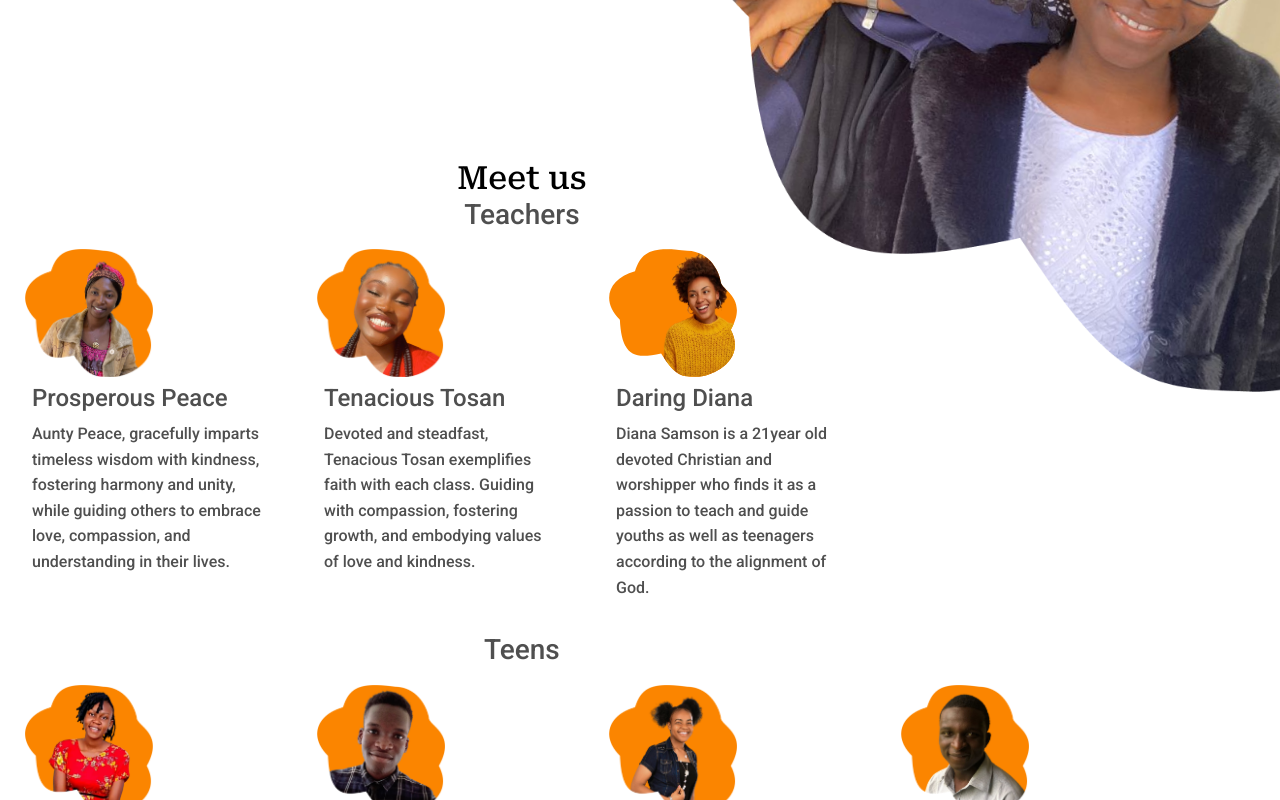
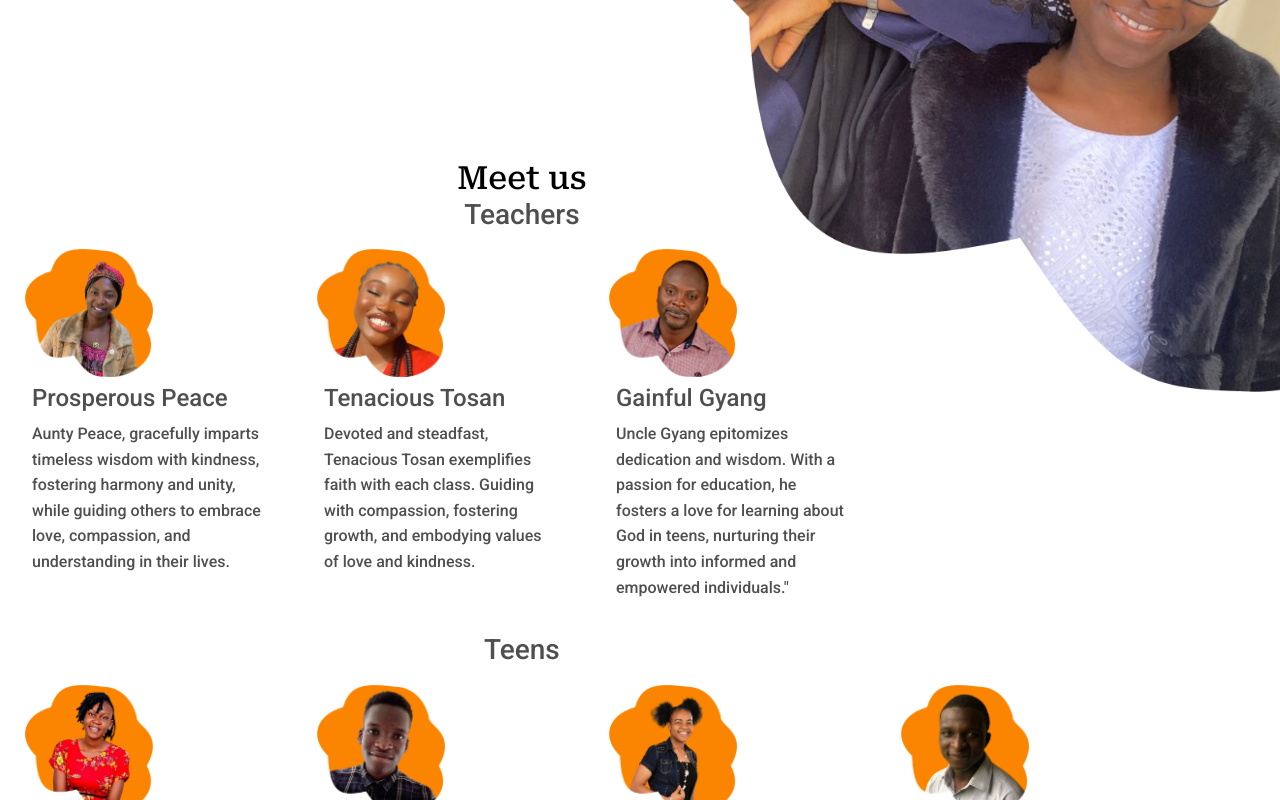
Before and after one commit to tosxin-456/Bethel-Teens, a React (Vite) app: page /aboutUs in a window 1280 px wide. Shown: the part 417-1217 px from the top of the page. Built offline with nearby package versions, Linux system fonts and the light colour scheme.

Commit message:
worked onn uncle gyang

```diff
--- a/src/pages/about.jsx
+++ b/src/pages/about.jsx
@@ -31,6 +31,7 @@ import pedi from '../assets/pedi.png'
 import peret from '../assets/peret.png'
 import dora from '../assets/dora.png'
 import uche from '../assets/uche.png'
+import Unclgyang from '../assets/unclegyang.png'
 import isaacAndMiracle from '../assets/isaacAndMiracle.png'
 import account from '../assets/Account.png'
 import "mdb-react-ui-kit/dist/css/mdb.min.css"
@@ -103,10 +104,10 @@ const About = () => {
      </div>
    </div>
    <div className='teacherProfile'>
-   <img src={teacher} alt="" />
+   <img src={Unclgyang} alt="" />
      <div className='textAboutTeacher'>
-      <h4> Daring Diana</h4>
-      <p>Diana Samson is a 21year old devoted Christian and worshipper who finds it as a passion to teach and guide youths as well as teenagers according to the alignment of God.</p>
+      <h4> Gainful Gyang</h4>
+      <p>Uncle  Gyang epitomizes dedication and wisdom. With a passion for education, he fosters a love for learning about God in teens, nurturing their growth into informed and empowered individuals."</p>
      </div>
    </div>
   </div>
@@ -222,6 +223,7 @@ const About = () => {
   <img src={hands} alt="" className='joinUsImg'  />
   <p>Embark on a transformative journey with our Christian team. Experience fellowship, spiritual growth, and impactful outreach as we unite in faith to make a positive difference in the world. Join us today!</p>
   </div>
+
     </div>
     <div className='supportUs'>
     <h2>Support the Developers</h2>
```
Also changed, not shown: src/assets/unclegyang.png (added).
